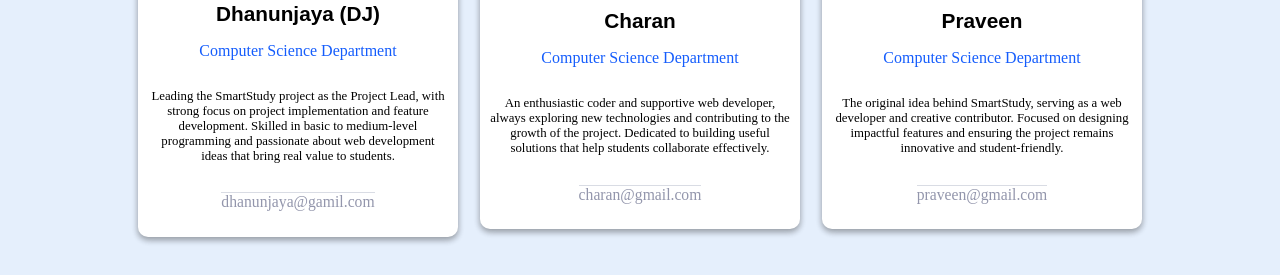
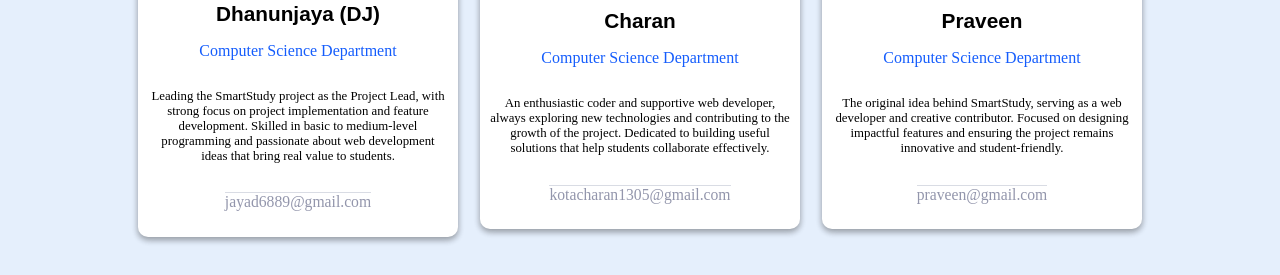
Before and after one commit to codebydj/smartstudy-frontend-Check, a React (Create React App) app: page /about in a window 1280 px wide. Shown: the part 835-1110 px from the top of the page. Built offline with nearby package versions, Linux system fonts and the light colour scheme; a web font is replaced by a local one.

Commit message:
Update AboutUs.js
E mail update

```diff
--- a/src/pages/AboutUs.js
+++ b/src/pages/AboutUs.js
@@ -57,7 +57,7 @@ export default function About() {
               in basic to medium-level programming and passionate about web
               development ideas that bring real value to students.
             </p>
-            <p className="email">dhanunjaya@gamil.com</p>
+            <p className="email">jayad6889@gmail.com</p>
           </div>
           <div className="committee-card">
             <img src="https://i.ibb.co/LDNmw3Cc/User-icon.png" alt="user2" />
@@ -72,7 +72,7 @@ export default function About() {
               project. Dedicated to building useful solutions that help students
               collaborate effectively.
             </p>
-            <p className="email">charan@gmail.com</p>
+            <p className="email">kotacharan1305@gmail.com</p>
           </div>
           <div className="committee-card">
             <img src="https://i.ibb.co/LDNmw3Cc/User-icon.png" alt="user3" />
```
